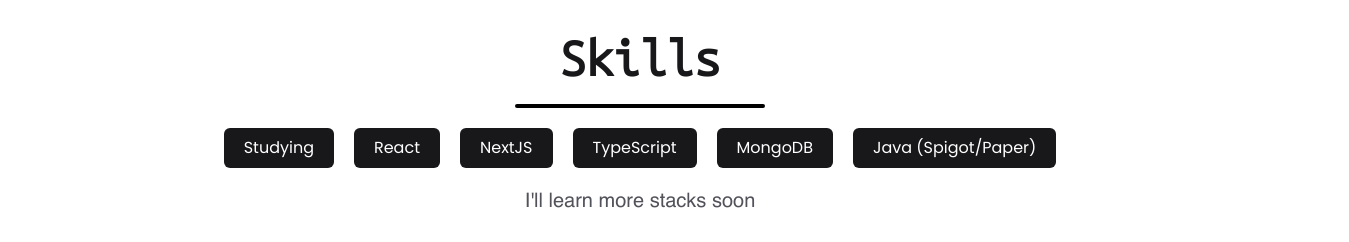
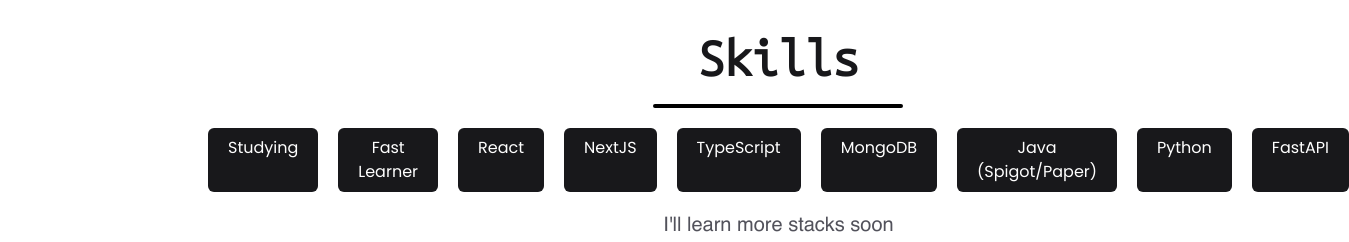
Before and after one commit to mvfflin/mvfflin-profile, a Next.js app: page / in a window 1280 px wide. Shown: the part 1260-1502 px from the top of the page, 1349 px wide, since content can reach past the window. Built offline with nearby package versions, Linux system fonts and the light colour scheme.

Commit message:
feat: Add Python, FastAPI, and Fast Learner to stacks section

```diff
--- a/src/components/stacks.tsx
+++ b/src/components/stacks.tsx
@@ -1,11 +1,14 @@
 export const StacksSection = () => {
   const stacks = [
     "Studying",
+    "Fast Learner",
     "React",
     "NextJS",
     "TypeScript",
     "MongoDB",
     "Java (Spigot/Paper)",
+    "Python",
+    "FastAPI"
   ];
 
   return (
```
